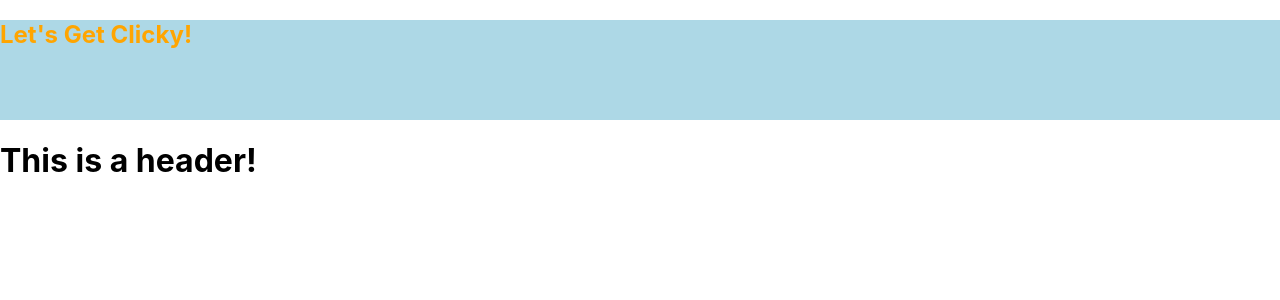
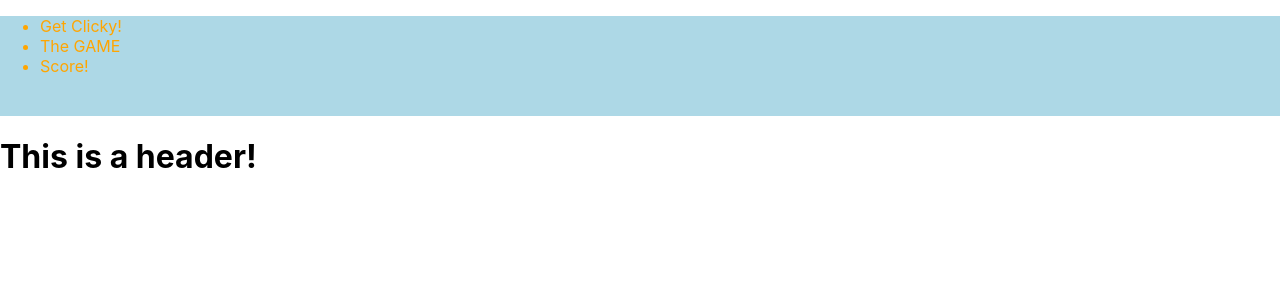
Before and after one commit to bmdito/clickyApp, a React (Create React App) app in the folder get_clicky/: page / in a window 1280 px wide. Shown: the top 300 px of the page. Built offline with nearby package versions, Linux system fonts and the light colour scheme.

Commit message:
Wrapper component added

```diff
--- a/get_clicky/src/components/Nav/index.js
+++ b/get_clicky/src/components/Nav/index.js
@@ -8,7 +8,11 @@ class Nav extends Component {
         return (
             <>
                 <nav className="navStyle">
-                    <h1>Let's Get Clicky!</h1>
+                    <ul>
+                        <li>Get Clicky!</li>
+                        <li>The GAME</li>
+                        <li>Score!</li>
+                    </ul>
                 </nav>
             </>
         )
```
Also changed, not shown: get_clicky/src/components/Wrapper/index.js (added, +10 -0 lines), get_clicky/src/components/Wrapper/style.css (added, +11 -0 lines).
